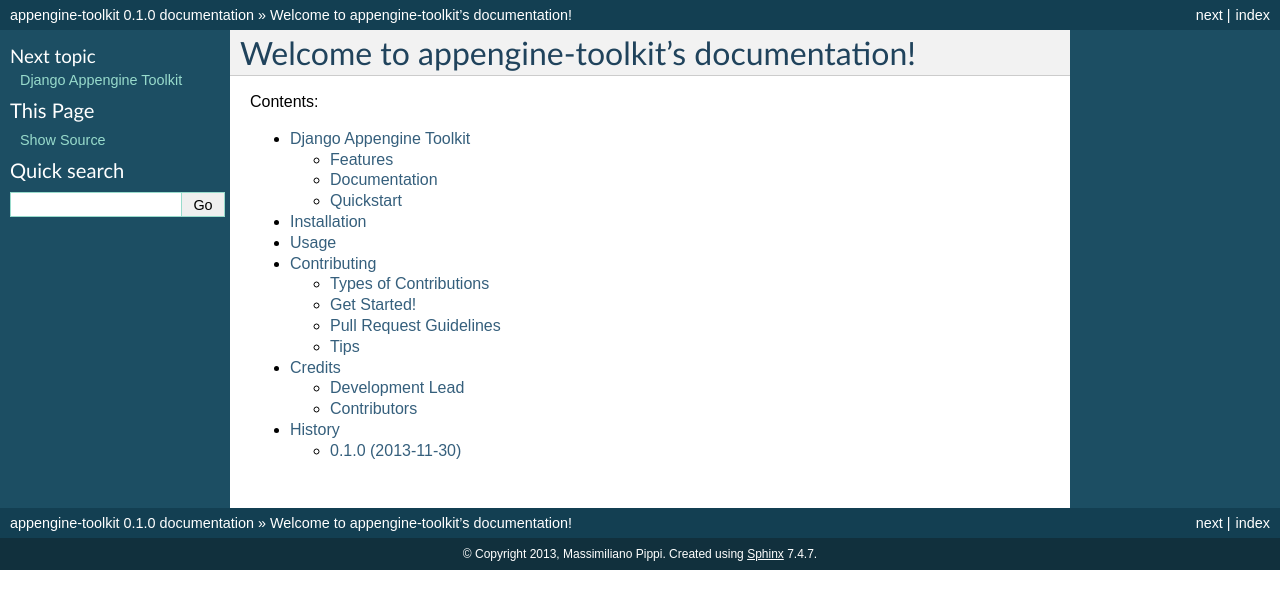
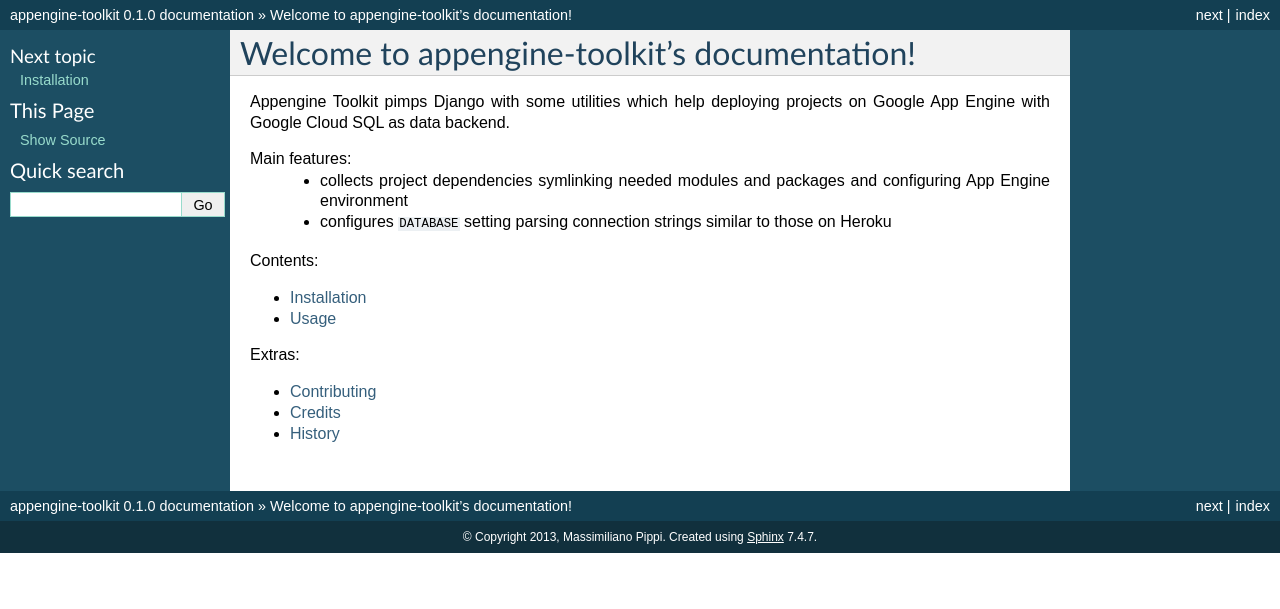
Before and after one commit to masci/django-appengine-toolkit, a Sphinx documentation site: the page built from docs/index.rst, in a window 1280 px wide. Shown: the top 609 px of the page. Built offline with Sphinx 7.4.7, drawn with Linux system fonts in a browser that asks for light colours.

Commit message:
docs index

```diff
--- a/docs/index.rst
+++ b/docs/index.rst
@@ -1,19 +1,26 @@
-.. complexity documentation master file, created by
-   sphinx-quickstart on Tue Jul  9 22:26:36 2013.
-   You can adapt this file completely to your liking, but it should at least
-   contain the root `toctree` directive.
-
 Welcome to appengine-toolkit's documentation!
 =================================================================
+
+Appengine Toolkit pimps Django with some utilities which help deploying
+projects on Google App Engine with Google Cloud SQL as data backend.
+
+Main features:
+  * collects project dependencies symlinking needed modules and packages and configuring App Engine environment
+  * configures ``DATABASE`` setting parsing connection strings similar to those on Heroku
 
 Contents:
 
 .. toctree::
    :maxdepth: 2
 
-   readme
    installation
    usage
+
+Extras:
+
+.. toctree::
+   :maxdepth: 1
+
    contributing
    authors
    history
```
